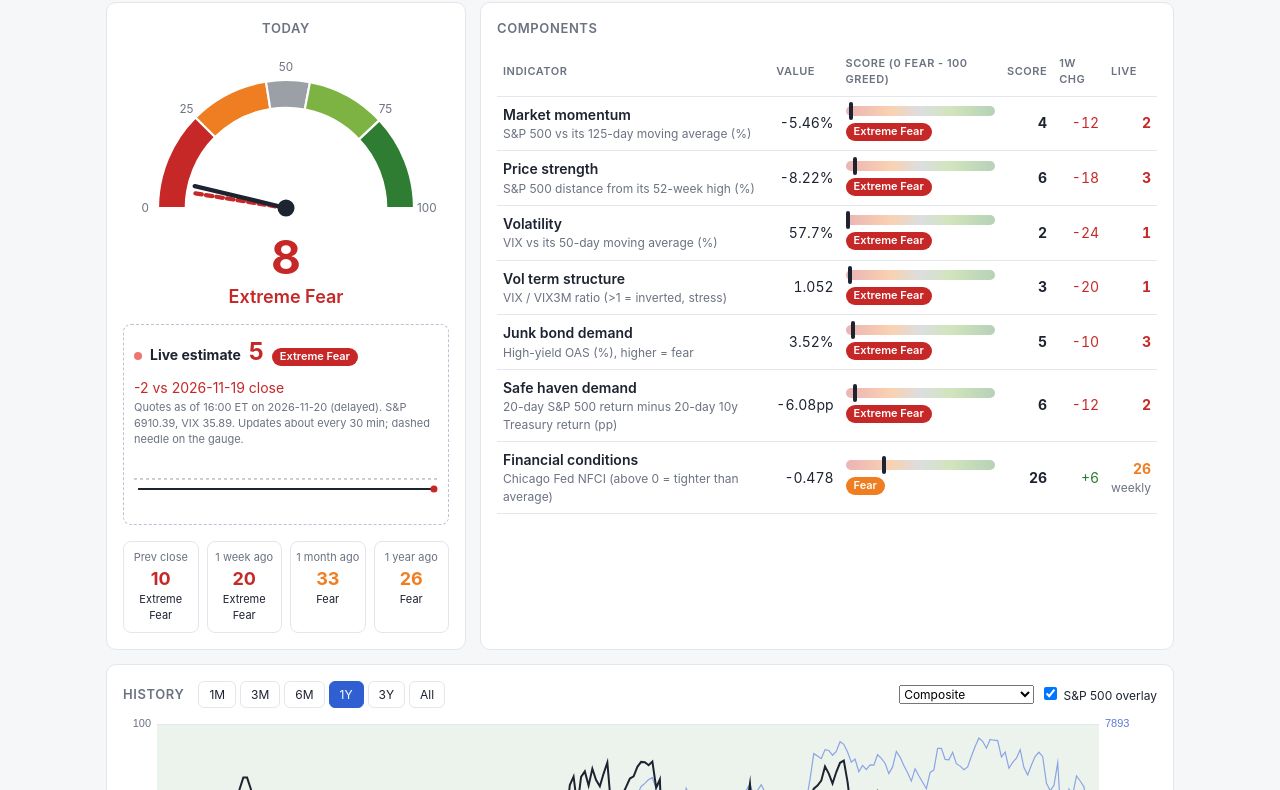
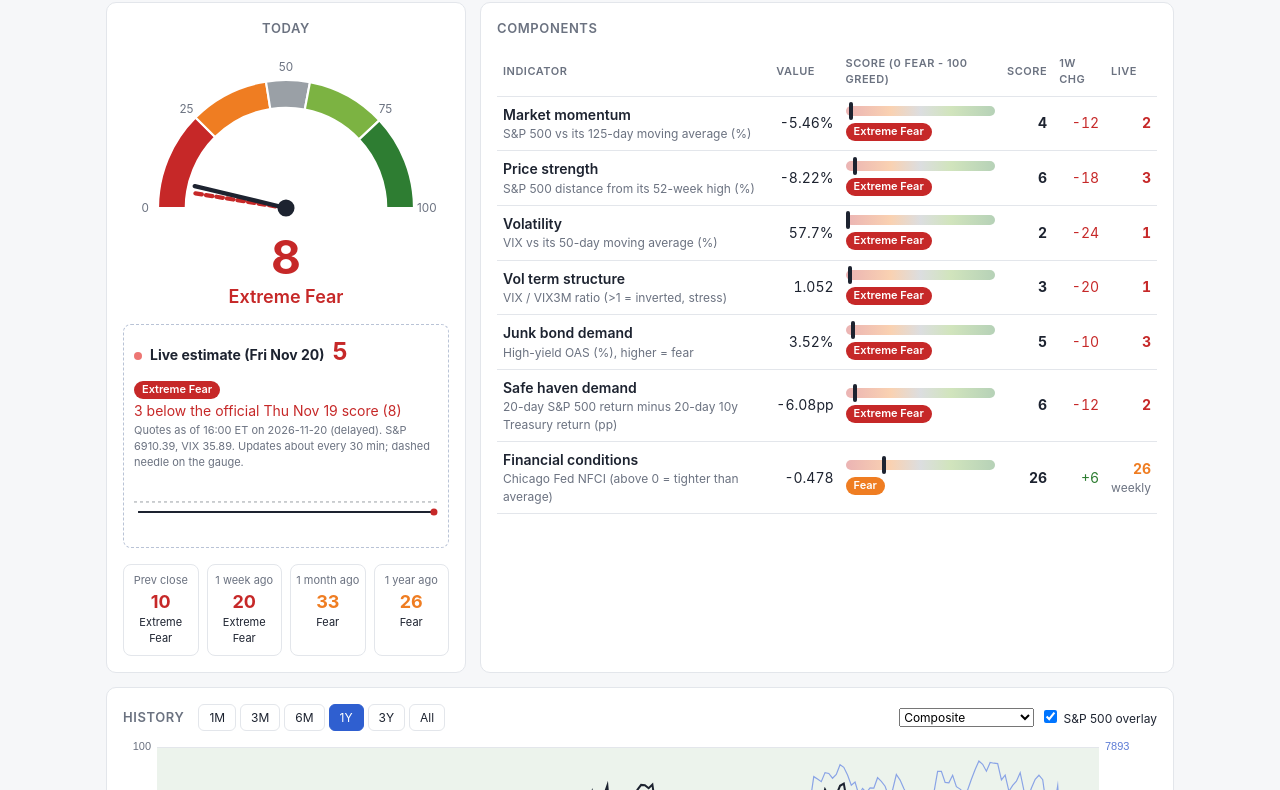
Before and after one commit to irsoosai/fear-index, a plain HTML site: page index.html in a window 1280 px wide. Shown: the part 64-854 px from the top of the page. Drawn offline with Linux system fonts and the light colour scheme.

Commit message:
Update index.html

```diff
--- a/index.html
+++ b/index.html
@@ -81,7 +81,8 @@
       <div class="big" id="score">--</div>
       <div class="lab" id="label">--</div>
       <div class="live" id="live">
-        <div class="row"><span class="dot"></span><b>Live estimate</b><span class="lv" id="lv">--</span><span id="lvlab"></span><span id="lvchg"></span></div>
+        <div class="row"><span class="dot"></span><b id="lvtitle">Live estimate</b><span class="lv" id="lv">--</span><span id="lvlab"></span></div>
+        <div id="lvchg" style="margin-top:2px"></div>
         <div class="meta" id="lvmeta"></div>
         <svg id="spark" viewBox="0 0 300 60" preserveAspectRatio="none"></svg>
       </div>
@@ -115,7 +116,7 @@
         <li>The composite is the equal-weight average of the available component scores (at least 5 of 7 required).</li>
         <li>Bands: 0-24 Extreme Fear, 25-44 Fear, 45-55 Neutral, 56-75 Greed, 76-100 Extreme Greed.</li>
         <li>Safe haven demand uses a 10y Treasury return proxy: -8.5 x yield change + carry. Price strength uses distance from the 52-week high in place of new highs/lows breadth, which has no free history.</li>
-        <li>Live estimate: during market hours a second job pulls delayed quotes (^GSPC, ^VIX, ^VIX3M, ^TNX, HYG, IEF) from Yahoo Finance, falling back to CBOE's delayed-quote feed, about every 30 minutes and scores them as if they were today's close. Junk bond demand uses the HYG/IEF move as a proxy for the HY spread change; financial conditions (weekly NFCI) does not update intraday. If a non-essential quote is unavailable, that component holds its last official value (marked 'held'). The live number is replaced by the official score after the next morning's FRED update.</li>
+        <li>Live estimate: during market hours a second job pulls delayed quotes (^GSPC, ^VIX, ^VIX3M, ^TNX, HYG, IEF) from CNBC, falling back to Financial Modeling Prep, Yahoo Finance and CBOE, about every 30 minutes and scores them as if they were today's close. Junk bond demand uses the HYG/IEF move as a proxy for the HY spread change; financial conditions (weekly NFCI) does not update intraday. If a non-essential quote is unavailable, that component holds its last official value (marked 'held'). If VIX3M is unavailable it is estimated from the VIX move, using VIX3M's measured sensitivity to VIX over the past 2 years (marked 'est.'). The live number is replaced by the official score after the next morning's FRED update.</li>
         <li>This is a sentiment gauge built in the style of CNN's index, not a copy of it, and the numbers will differ. Data updates once per US trading day via GitHub Actions. Not investment advice.</li>
       </ol>
       <div id="gen"></div>
@@ -141,6 +142,12 @@
   function $(id) { return document.getElementById(id); }
   function esc(s) { return String(s).replace(/[&<>"]/g, function (c) { return { "&": "&amp;", "<": "&lt;", ">": "&gt;", '"': "&quot;" }[c]; }); }
   function pill(s) { var b = band(s); return b ? '<span class="pill" style="background:' + b.c + '">' + b.name + "</span>" : ""; }
+  function dayName(iso) {
+    var d = new Date(iso + "T12:00:00");
+    var wd = ["Sun", "Mon", "Tue", "Wed", "Thu", "Fri", "Sat"][d.getDay()];
+    var mo = ["Jan", "Feb", "Mar", "Apr", "May", "Jun", "Jul", "Aug", "Sep", "Oct", "Nov", "Dec"][d.getMonth()];
+    return wd + " " + mo + " " + d.getDate();
+  }
   function fmt(v, nd) { return v == null ? "--" : Number(v).toFixed(nd); }
 
   var D = null, LIVE = null, wired = false, state = { range: "1Y", series: "score", spx: true };
@@ -172,7 +179,9 @@
   function render() {
     var L = D.latest;
     $("main").style.display = "";
-    $("asof").textContent = "As of close " + L.date + "  |  S&P 500 " + fmt(L.spx, 2);
+    var hdr = "Official: " + dayName(L.date) + " close | S&P 500 " + fmt(L.spx, 2);
+    if (LIVE) hdr += "   |   Live: " + dayName(LIVE.date) + " " + LIVE.quote_time_et.split(" ")[1] + " ET | S&P 500 " + fmt(LIVE.inputs.spx, 2);
+    $("asof").textContent = hdr;
     $("gen").textContent = "Data built " + D.generated_utc + " UTC.";
     $("score").textContent = Math.round(L.score);
     var b = band(L.score);
@@ -244,7 +253,7 @@
     for (var i = 0; i < LIVE.components.length; i++) if (LIVE.components[i].key === key) c = LIVE.components[i];
     if (!c || c.score == null) return "--";
     var b = band(c.score);
-    return "<b style='color:" + b.c + "'>" + Math.round(c.score) + "</b>" + (c.live ? "" : "<div class='cdesc'>" + (key === "fci" ? "weekly" : "held") + "</div>");
+    return "<b style='color:" + b.c + "'>" + Math.round(c.score) + "</b>" + (c.est ? "<div class='cdesc'>est.</div>" : c.live ? "" : "<div class='cdesc'>" + (key === "fci" ? "weekly" : "held") + "</div>");
   }
 
   function renderLive() {
@@ -254,7 +263,11 @@
     var b = band(LIVE.score), d = LIVE.score - D.latest.score;
     $("lv").textContent = Math.round(LIVE.score); $("lv").style.color = b.c;
     $("lvlab").innerHTML = pill(LIVE.score);
-    $("lvchg").innerHTML = "<span class='" + (d >= 0 ? "up" : "dn") + "'>" + (d >= 0 ? "+" : "") + d.toFixed(0) + " vs " + D.latest.date + " close</span>";
+    $("lvtitle").textContent = "Live estimate (" + dayName(LIVE.date) + ")";
+    var dr = Math.round(LIVE.score) - Math.round(D.latest.score);
+    $("lvchg").innerHTML = "<span class='" + (dr >= 0 ? "up" : "dn") + "'>" +
+      (dr === 0 ? "Same as" : Math.abs(dr) + (dr > 0 ? " above" : " below")) +
+      " the official " + dayName(D.latest.date) + " score (" + Math.round(D.latest.score) + ")</span>";
     var t = LIVE.quote_time_et.split(" ");
     $("lvmeta").textContent = "Quotes as of " + t[1] + " ET on " + t[0] + " (delayed). S&P " + LIVE.inputs.spx + ", VIX " + LIVE.inputs.vix +
       ". Updates about every 30 min; dashed needle on the gauge.";
```
